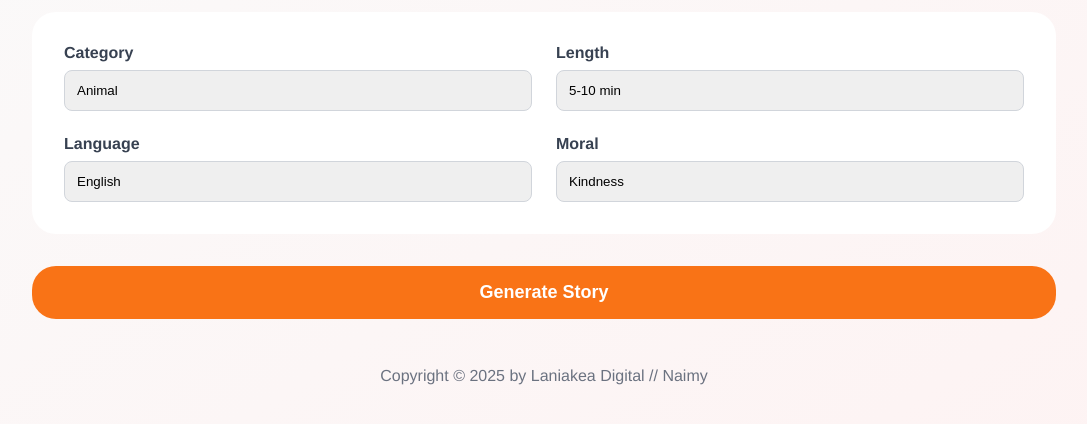
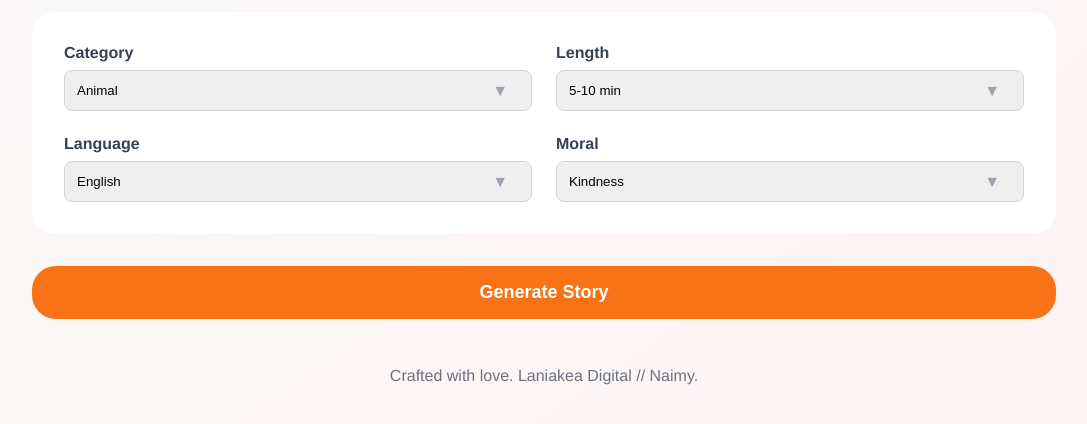
Before and after one commit to amysxe/magic-story-app, a React (Create React App) app: page / in a window 1280 px wide. Shown: the part 216-640 px from the top of the page, without its empty margins (96-1183 px from the left). Built offline with nearby package versions, Linux system fonts and the light colour scheme; a web font is replaced by a local one.

Commit message:
Update App.jsx

```diff
--- a/src/App.jsx
+++ b/src/App.jsx
@@ -266,16 +266,33 @@ const App = () => {
           margin-bottom: 0.5rem;
         }
 
+        .select-wrapper {
+          position: relative;
+          width: 100%;
+        }
+
+        .select-wrapper::after {
+          content: '\u25BC';
+          position: absolute;
+          right: 1.5rem;
+          top: 50%;
+          transform: translateY(-50%);
+          color: #9ca3af;
+          pointer-events: none;
+        }
+
         .select-input, .text-input {
           width: 100%;
           padding: 0.75rem;
           border-radius: 0.5rem;
           border: 1px solid #d1d5db;
           transition: box-shadow 0.3s;
-          -webkit-appearance: none; /* Fix for Safari styling issues */
+          -webkit-appearance: none;
           -moz-appearance: none;
           appearance: none;
+          padding-right: 2.5rem; /* Make space for the arrow */
         }
+
         .select-input:focus, .text-input:focus {
           outline: none;
           box-shadow: 0 0 0 2px #fb923c;
@@ -483,6 +500,7 @@ const App = () => {
           <div className="form-grid">
             <div className="form-group">
               <label className="label">Category</label>
+              <div className="select-wrapper">
                 <select
                   value={category}
                   onChange={(e) => setCategory(e.target.value)}
@@ -494,8 +512,10 @@ const App = () => {
                   <option>Mix & Random</option>
                 </select>
               </div>
+            </div>
             <div className="form-group">
               <label className="label">Length</label>
+              <div className="select-wrapper">
                 <select
                   value={length}
                   onChange={(e) => setLength(e.target.value)}
@@ -506,8 +526,10 @@ const App = () => {
                   <option>&gt;15 min</option>
                 </select>
               </div>
+            </div>
             <div className="form-group">
               <label className="label">Language</label>
+              <div className="select-wrapper">
                 <select
                   value={language}
                   onChange={(e) => setLanguage(e.target.value)}
@@ -518,8 +540,10 @@ const App = () => {
                   <option>German</option>
                 </select>
               </div>
+            </div>
             <div className="form-group">
               <label className="label">Moral</label>
+              <div className="select-wrapper">
                 <select
                   value={moral}
                   onChange={(e) => setMoral(e.target.value)}
@@ -530,6 +554,7 @@ const App = () => {
                   <option>Honesty</option>
                   <option>Perseverance</option>
                 </select>
+              </div>
             </div>
           </div>
         </div>
@@ -628,7 +653,7 @@ const App = () => {
         )}
 
         <footer className="footer">
-          Copyright &copy; 2025 by Laniakea Digital // Naimy
+          Crafted with love. Laniakea Digital // Naimy.
         </footer>
       </div>
     </div>
```
Lines whose indentation alone changed are shown as unchanged.
